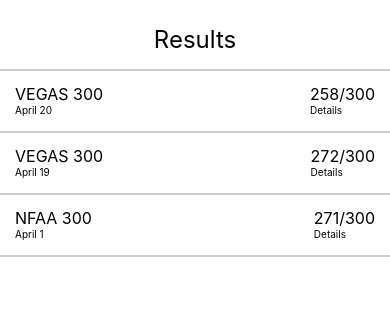
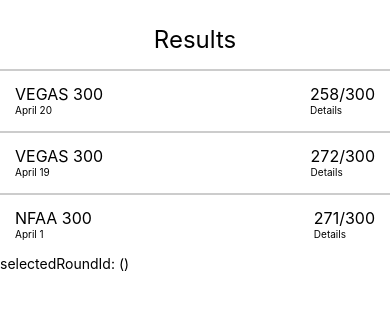
Before and after one commit to nakanu18/StraightShot, a React Native app: screen / in a window 390 px wide. Shown: the top 310 px of the page. Built offline with nearby package versions, Linux system fonts and the light colour scheme.

Commit message:
v0.1 - Add cell selection

```diff
--- a/Source/Components/Results/ResultsCell.js
+++ b/Source/Components/Results/ResultsCell.js
@@ -1,14 +1,32 @@
 import React from 'react';
-import { View } from 'react-native';
+import { TouchableOpacity, View } from 'react-native';
 import ResultsRoundDetailsView from './ResultsRoundDetailsView';
 import ResultsRoundScoreView from './ResultsRoundScoreView';
 
-const ResultsCell = (props) => (
-    <View style={styles.cellStyle}>
-        <ResultsRoundDetailsView {...props} />
-        <ResultsRoundScoreView {...props} />
-    </View>
-);
+class ResultsCell extends React.Component {
+
+    // Properties
+
+    // Interaction
+
+    didTapItem = () => {
+        this.props.didSelectRowCallback(this.props.roundId);
+    }
+
+    // Rendering
+
+    render() {
+        return (
+            <TouchableOpacity onPress={this.didTapItem}>
+                <View style={styles.cellStyle}>
+                    <ResultsRoundDetailsView {...this.props} />
+                    <ResultsRoundScoreView {...this.props} />
+                </View>
+            </TouchableOpacity>
+        );
+    }
+
+}
 
 const styles = {
     cellStyle: {
--- a/Source/Components/Results/ResultsListView.js
+++ b/Source/Components/Results/ResultsListView.js
@@ -1,8 +1,8 @@
-import React, { Component } from 'react';
-import { FlatList } from 'react-native';
+import React from 'react';
+import { FlatList, Text, View } from 'react-native';
 import ResultsCell from './ResultsCell';
 
-class ResultsListView extends Component {
+class ResultsListView extends React.Component {
 
     // Properties
 
@@ -13,6 +13,7 @@
     componentWillMount() {
         // ALEX_TODO: build fake data
         this.setState({
+            selectedRoundId: null,
             results: [
                 { roundId: 0, roundName: 'VEGAS 300', date: 'April 20', score: '258/300' },
                 { roundId: 1, roundName: 'VEGAS 300', date: 'April 19', score: '272/300' },
@@ -21,25 +22,31 @@
         });
     }
 
-    // Render methods
+    //  Interaction
 
-    renderResults() {
-        return this.state.results.map(result =>
-            <ResultsCell key={result.roundId} {...result} />
-        );
+    didSelectRowCallback = (roundId) => {
+        this.setState({ selectedRoundId: roundId });
     }
+
+    // Rendering
+
+    keyItemExtractor = (item) => item.roundId
+    renderItem = ({ item }) => (
+        <ResultsCell didSelectRowCallback={this.didSelectRowCallback} {...item} />
+    )
 
     render() {
         return (
-            <FlatList
-                data={this.state.results}
-                keyExtractor={
-                    (item) => item.roundId
-                }
-                renderItem={
-                    ({ item }) => <ResultsCell {...item} />
-                }
-            />
+            <View>
+                <FlatList
+                    data={this.state.results}
+                    keyExtractor={this.keyItemExtractor}
+                    renderItem={this.renderItem}
+                />
+                <Text>
+                    selectedRoundId: ({this.state.selectedRoundId})
+                </Text>
+            </View>
         );
     }
 
```
